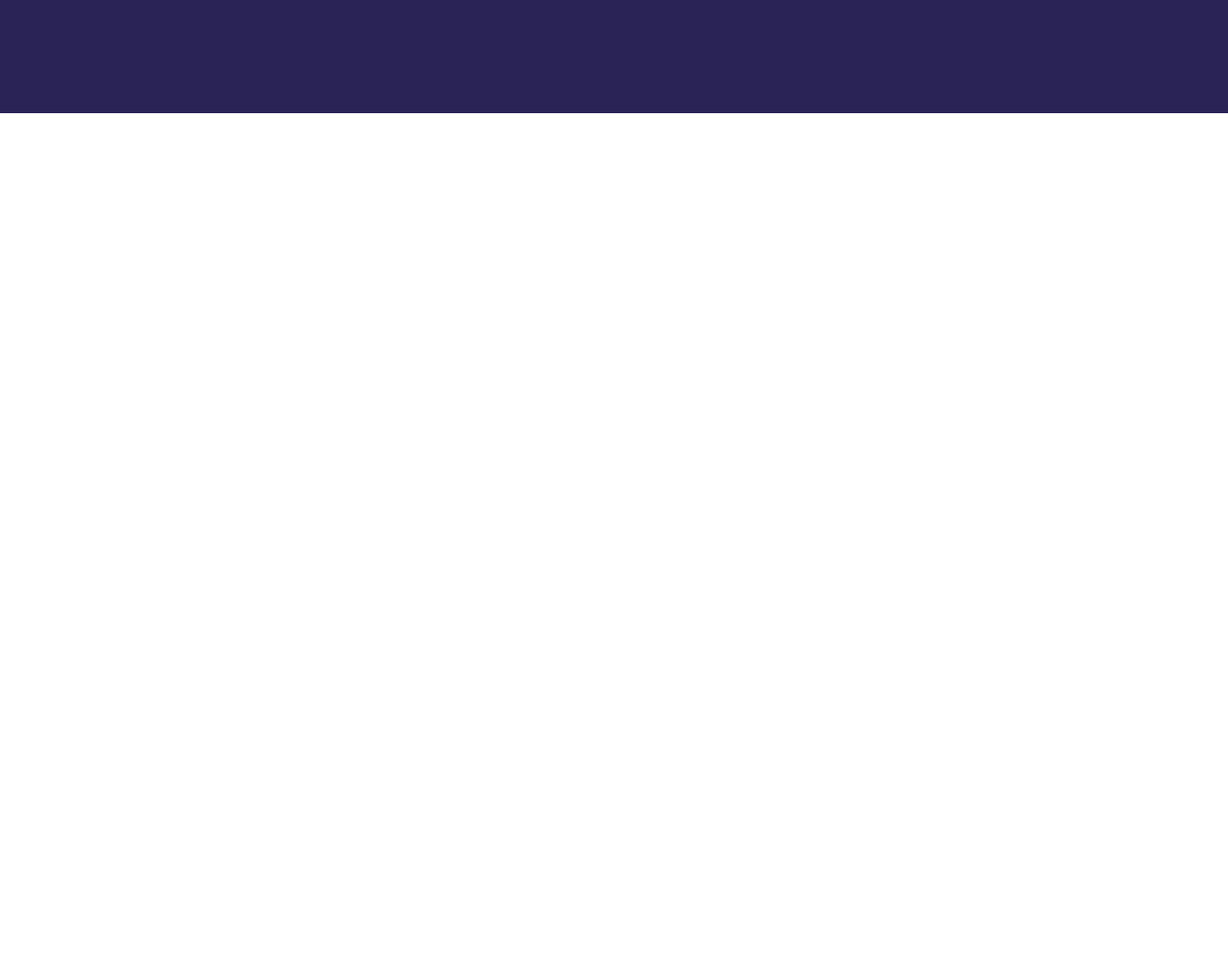
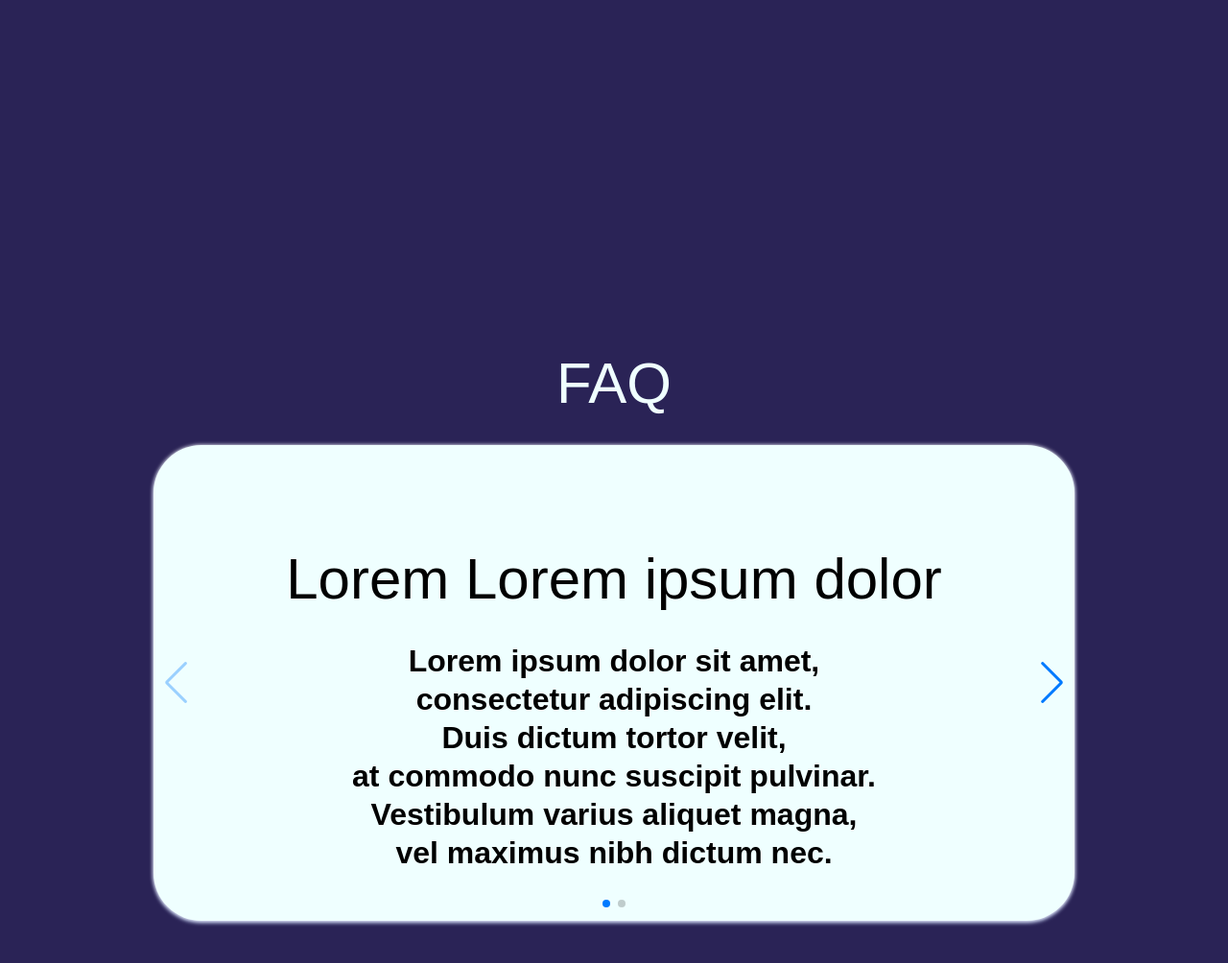
Before and after one commit to Fadouaslm/ARCADOM2, a website built with Parcel: page index.html in a window 1280 px wide. Shown: the part 2502-3506 px from the top of the page at 96% size. Before the commit the page ends 2620 px from the top, so only its background shows below. Built offline with nearby package versions, Linux system fonts and the light colour scheme; a small style sheet from the web is missing; a web font is replaced by a local one.

Commit message:
9rib la fin

```diff
--- a/index.html
+++ b/index.html
@@ -10,6 +10,10 @@
     <link href="https://fonts.cdnfonts.com/css/inter" rel="stylesheet">
     <link href="https://www.dafontfree.net/embed/c3dhbnNlYS1yZWd1bGFyJmRhdGEvMjAvcy85ODk2MS9zd2Fuc2UudHRm" rel="stylesheet" type="text/css"/>
     <link href="https://fonts.cdnfonts.com/css/debug-free-trial" rel="stylesheet">
+    <link
+    rel="stylesheet"
+    href="https://cdn.jsdelivr.net/npm/swiper/swiper-bundle.min.css"
+  />
 
     <title>ARCADOM</title>
 </head>
@@ -109,6 +113,57 @@
 
 
     </section>
+    <section class="FAQ" id="FAQ">
+        <p><h2 class="title">FAQ</h2> </p>
+
+
+        <div class="swiper mySwiper">
+            <div class="swiper-wrapper">
+              <div class="swiper-slide">
+                <p><h2 class="titlee">Lorem Lorem ipsum dolor</h2> </p>
+                <div class="infoo">
+
+                    <p>Lorem ipsum dolor sit amet,<br> consectetur adipiscing elit.<br> Duis dictum tortor velit,<br> at commodo nunc suscipit pulvinar.<br> Vestibulum varius aliquet magna,<br> vel maximus nibh dictum nec.
+
+                    </p>
+                </div>
+              </div>
+              <div class="swiper-slide">
+                <p><h2 class="titlee">Lorem Lorem ipsum dolor</h2> </p>
+                <div class="infoo">
+
+                        <p>Lorem ipsum dolor sit amet,<br> consectetur adipiscing elit.<br> Duis dictum tortor velit,<br> at commodo nunc suscipit pulvinar.<br> Vestibulum varius aliquet magna,<br> vel maximus nibh dictum nec.
+                        </p>
+                </div>
+              </div>
+
+
+            </div>
+            <div class="swiper-button-next"></div>
+            <div class="swiper-button-prev"></div>
+            <div class="swiper-pagination"></div>
+          </div>
+
+          <!-- Swiper JS -->
+          <script src="https://cdn.jsdelivr.net/npm/swiper/swiper-bundle.min.js"></script>
+
+          <!-- Initialize Swiper -->
+          <script>
+            var swiper = new Swiper(".mySwiper", {
+              spaceBetween: 30,
+              effect: "fade",
+              navigation: {
+                nextEl: ".swiper-button-next",
+                prevEl: ".swiper-button-prev",
+              },
+              pagination: {
+                el: ".swiper-pagination",
+                clickable: true,
+              },
+            });
+          </script>
+
+    </section>
 
 </body>
 </html>
--- a/style.css
+++ b/style.css
@@ -312,6 +312,36 @@ justify-content: space-between;
  line-height: 40px;
  /* or 125% */
  }
+  .FAQ{
+    padding-top: 15.437em;
+    width: 100%;
+    min-height: 100vh;
+    background-color: var(--darkBlue-color);
+  }
+  .swiper {
+    width: 60em;
+    height: 31em;
+  }
+
+  .swiper-slide {
+    background-position: center;
+    background-size: cover;
+
+  }
+  .titlee{
+    display: flex;
+    justify-content: center;
+
+    font-family: 'DEBUG FREE TRIAL',sans-serif;
+    color:black;
+    font-weight:400 ;
+    font-size: 60px;
+    margin-top: 37px;
+    margin-bottom: 50px;
+
+  }
+
+
   #check{
     display: none;
   }
```
Also changed, not shown: package.json (added, +10 -0 lines).
